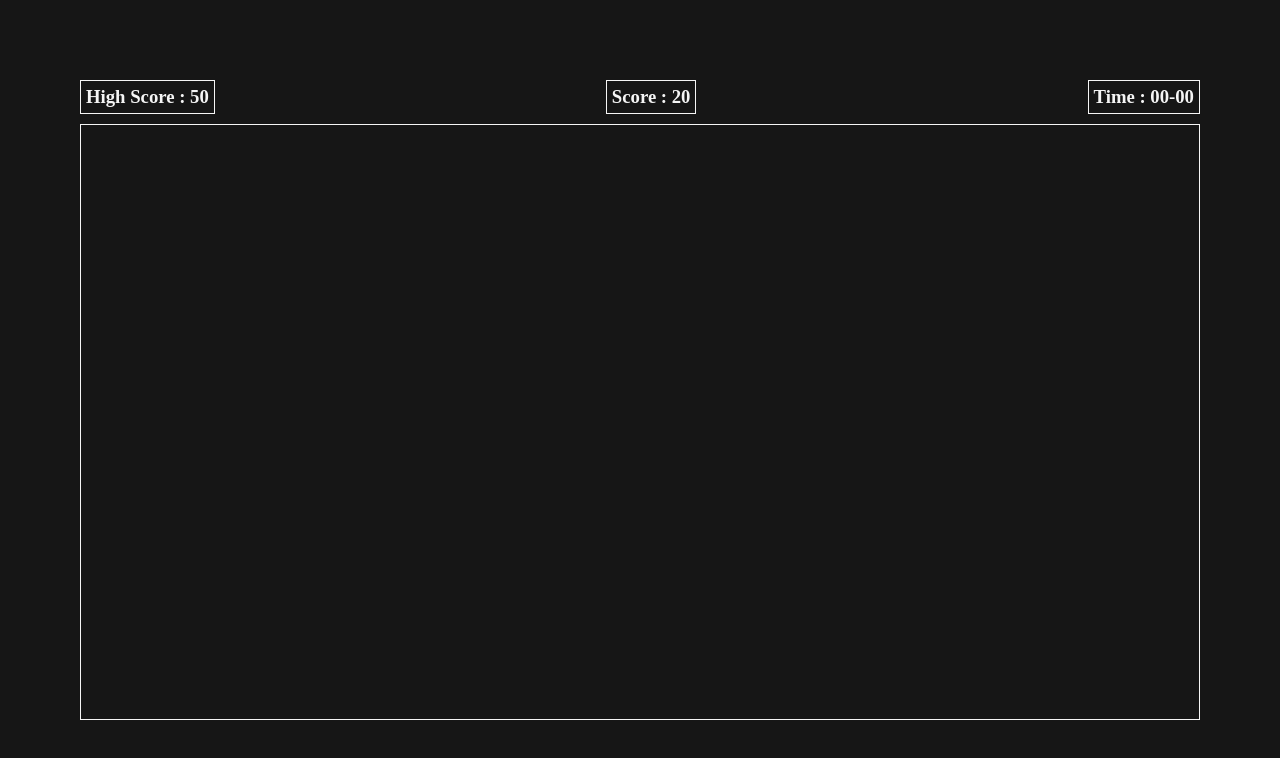
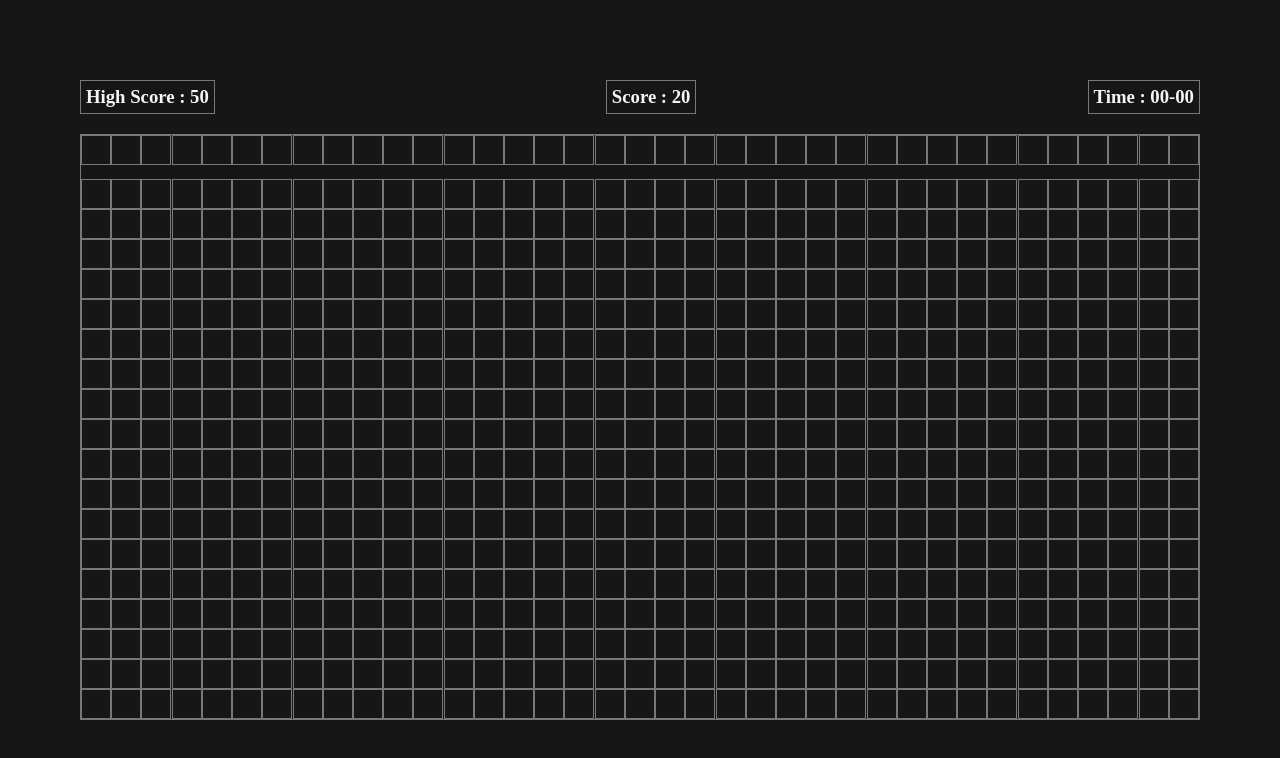
Before and after one commit to FullStackPO/snake_game, a plain HTML site: page index.html in a window 1280 px wide. Drawn offline with Linux system fonts and the light colour scheme.

Commit message:
creating inner structure using js

```diff
--- a/script.js
+++ b/script.js
@@ -0,0 +1,11 @@
+let board = document.querySelector('.board');
+let blockheight = 30;
+let blockwidth = 30;
+let col = Math.floor(board.clientHeight / blockheight);
+let row = Math.floor(board.clientWidth / blockwidth);
+
+for(let i = 0; i < row*col; i++){
+    const block = document.createElement('div');
+    block.classList.add('block');
+    board.appendChild(block);
+}
--- a/style.css
+++ b/style.css
@@ -14,7 +14,7 @@
 
     --primary-text-color: whitesmoke;
 
-    --border : 1px solid whitesmoke;
+    --border : 1px solid rgb(120, 120, 120);
 }
 main{
     height: 100%;
@@ -27,7 +27,7 @@
     width: 100%;
     display: flex;
     flex-direction: column;
-    gap: 10px;
+    gap: 20px;
 }
 .infos{
     display: flex;
@@ -40,4 +40,12 @@
 .board{
     flex-grow: 1;
     border: var(--border);
+    display: grid;
+    grid-template-columns: repeat(auto-fill, minmax(30px, 1fr));
+    grid-template-rows: repeat(auto-fill, minmax(30px, 1fr));
 }
+.block{
+    height:30px;
+    width:30px;
+    border: var(--border);
+}
```
Also changed, not shown: index.html (+0 -1 lines).
